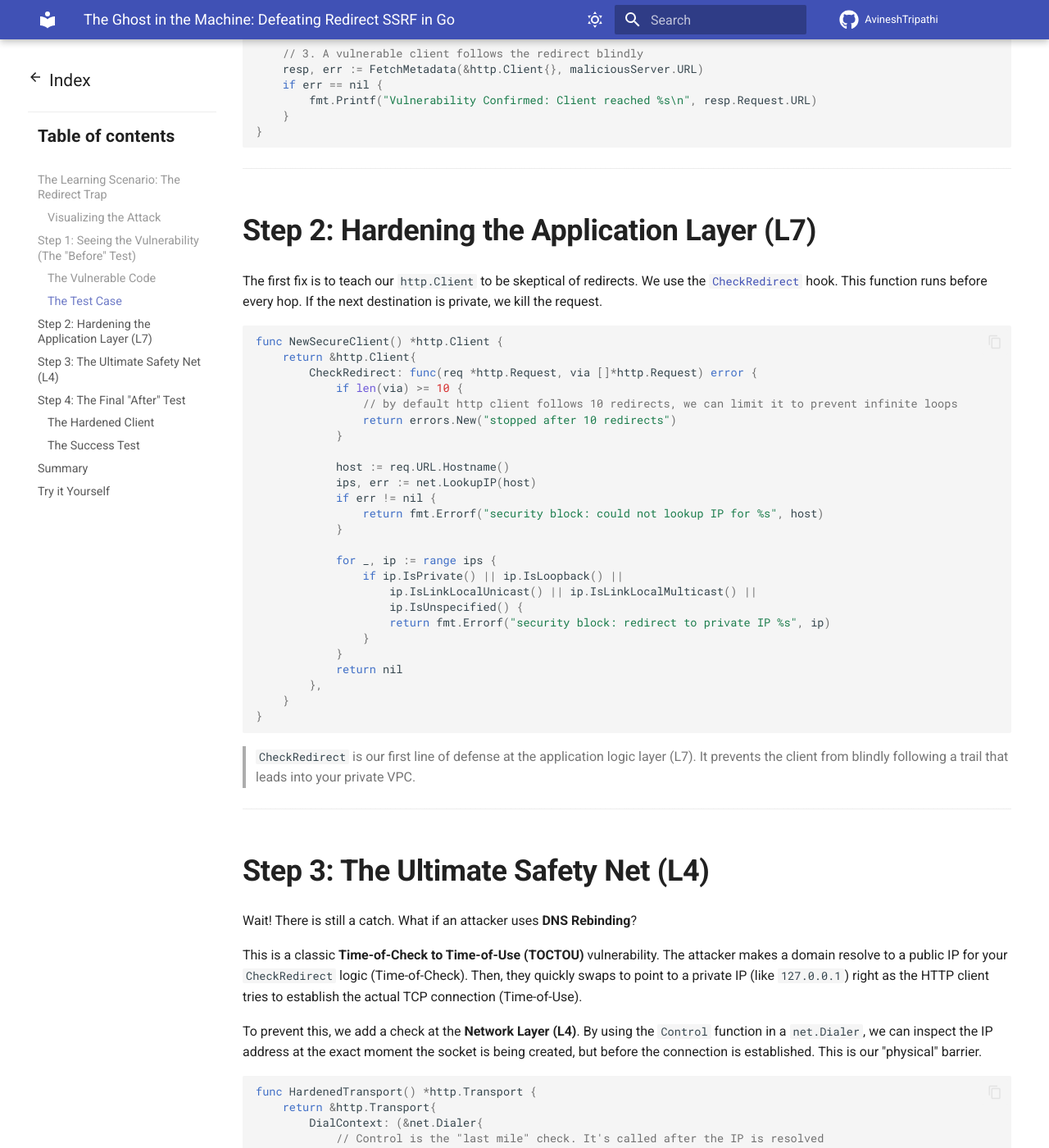
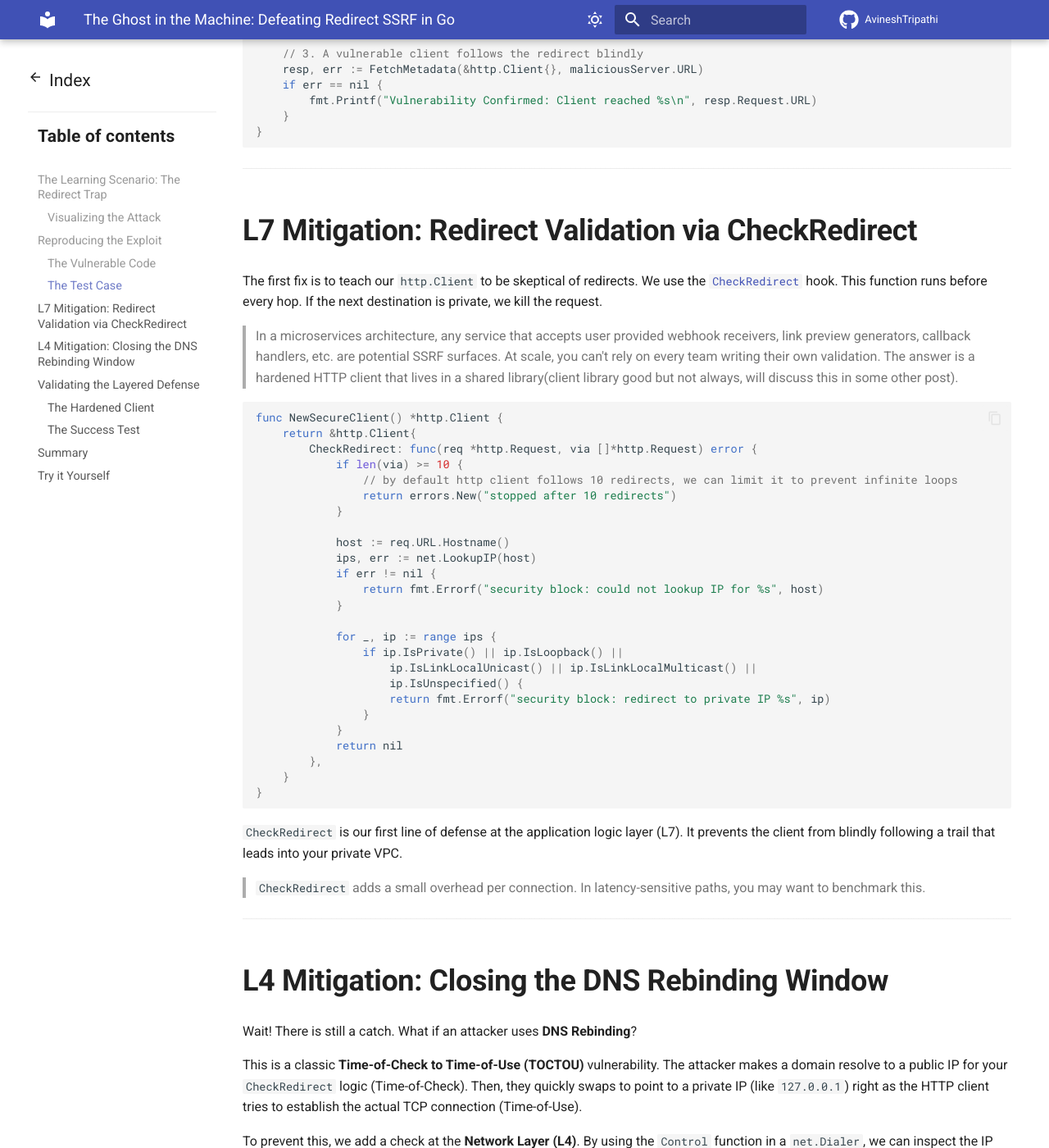
Before and after one commit to AvineshTripathi/blogs, an MkDocs documentation site: the page built from docs/blog/posts/defeating-redirect-ssrf-go.md, in a window 1280 px wide and 1400 px high, scrolled down 2206 px. Shown: the whole window at 82% size. Built offline with MkDocs 1.6.1 and Material for MkDocs 9.7.7, drawn with Linux system fonts in a browser that asks for light colours; some of the changed text lies outside the part shown.

Commit message:
fix: blog description

````diff
--- a/docs/blog/posts/defeating-redirect-ssrf-go.md
+++ b/docs/blog/posts/defeating-redirect-ssrf-go.md
@@ -51,7 +51,7 @@ sequenceDiagram
 
 ---
 
-## Step 1: Seeing the Vulnerability (The "Before" Test)
+## Reproducing the Exploit
 
 To understand this, let's write a Go test that simulates an attacker. We set up two servers: an "internal" server with confidential data, and a "malicious" server that redirects our client into it.
 
@@ -89,9 +89,11 @@ func TestVulnerableClient(t *testing.T) {
 
 ---
 
-## Step 2: Hardening the Application Layer (L7)
+## L7 Mitigation: Redirect Validation via CheckRedirect
 
 The first fix is to teach our `http.Client` to be skeptical of redirects. We use the [`CheckRedirect`](https://pkg.go.dev/net/http#Client) hook. This function runs before every hop. If the next destination is private, we kill the request.
+
+> In a microservices architecture, any service that accepts user provided webhook receivers, link preview generators, callback handlers, etc. are potential SSRF surfaces. At scale, you can't rely on every team writing their own validation. The answer is a hardened HTTP client that lives in a shared library(client library good but not always, will discuss this in some other post).
 
 ```go
 func NewSecureClient() *http.Client {
@@ -121,11 +123,13 @@ func NewSecureClient() *http.Client {
 }
 ```
 
-> `CheckRedirect` is our first line of defense at the application logic layer (L7). It prevents the client from blindly following a trail that leads into your private VPC.
+`CheckRedirect` is our first line of defense at the application logic layer (L7). It prevents the client from blindly following a trail that leads into your private VPC.
+
+> `CheckRedirect` adds a small overhead per connection. In latency-sensitive paths, you may want to benchmark this.
 
 ---
 
-## Step 3: The Ultimate Safety Net (L4)
+## L4 Mitigation: Closing the DNS Rebinding Window
 
 Wait! There is still a catch. What if an attacker uses **DNS Rebinding**?
 
@@ -157,11 +161,13 @@ func HardenedTransport() *http.Transport {
 }
 ```
 
+> It's worth noting that cloud metadata endpoints (like AWS/GCP's 169.254.169.254) need explicit blocking. It's worth calling out explicitly.
+
 > This L4 check is the most robust defense because it doesn't care about DNS records or redirect headers. It only cares about the destination IP on the wire.
 
 ---
 
-## Step 4: The Final "After" Test
+## Validating the Layered Defense
 
 Now, let's combine both L7 and L4 protections into a "Hardened Client" and run our test again.
 
````
